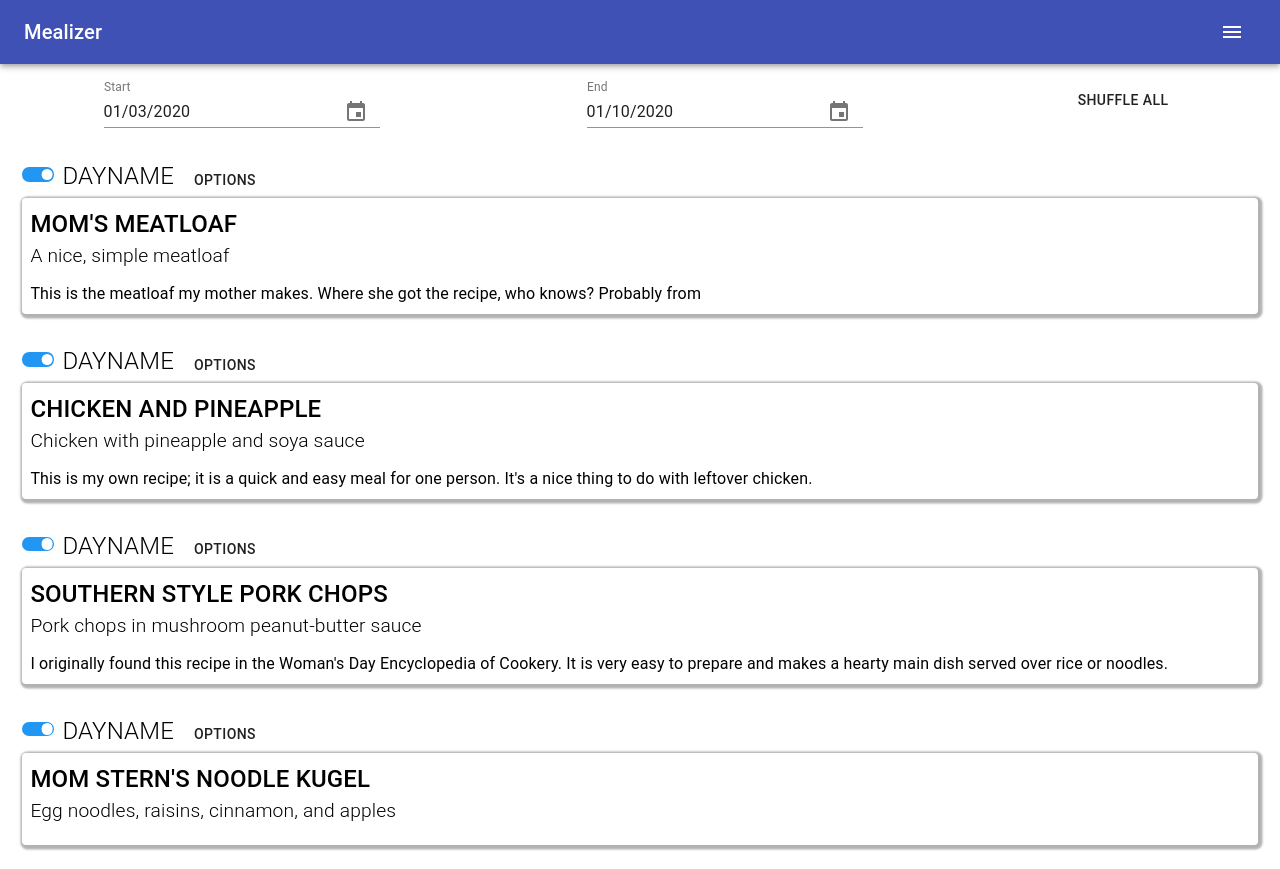
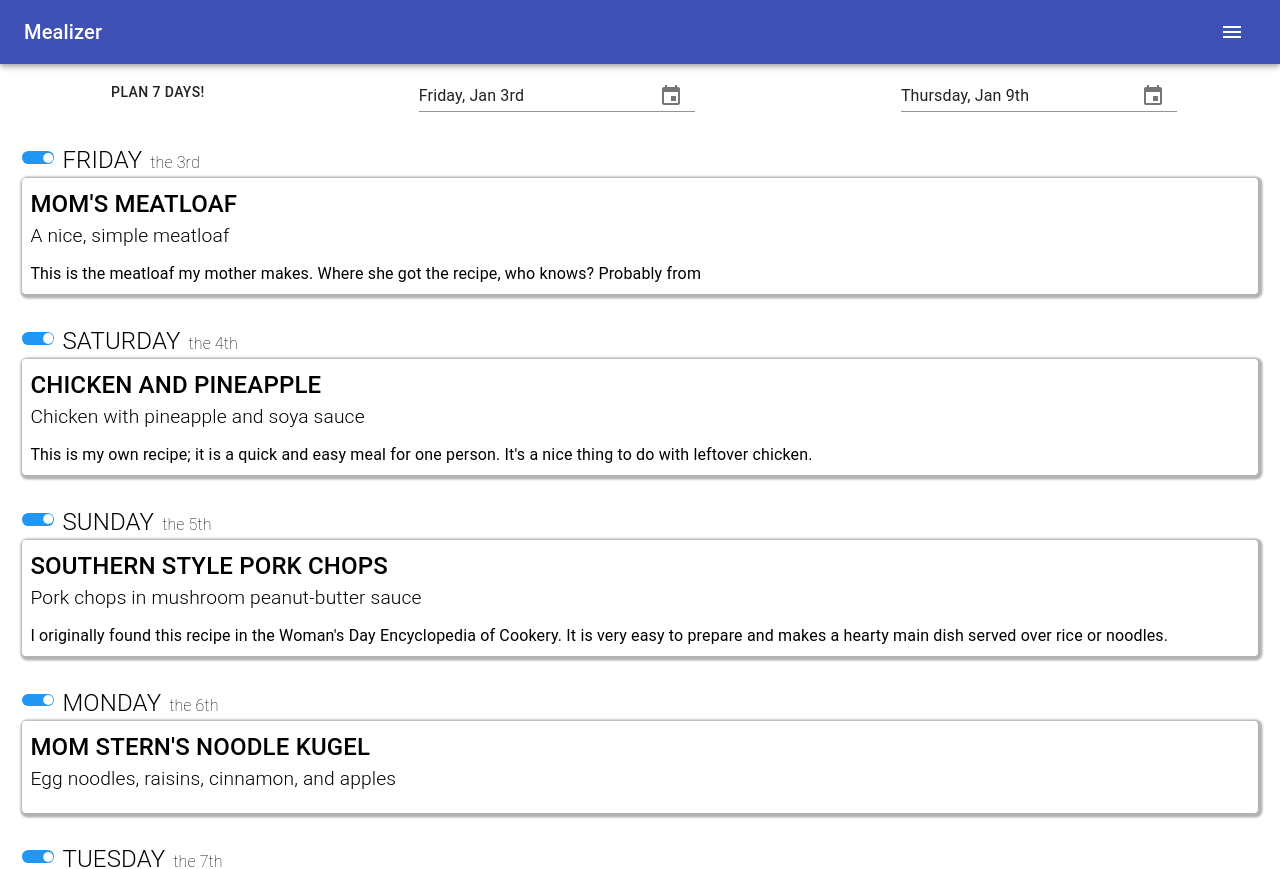
Before and after one commit to mfowlerfinn/mealizer, a React (Create React App) app: page / in a window 1280 px wide. Shown: the top 869 px of the page. Built offline with nearby package versions, Linux system fonts and the light colour scheme.

Commit message:
date range

```diff
--- a/src/components/OptionBar.js
+++ b/src/components/OptionBar.js
@@ -1,22 +1,32 @@
-// import 'date-fns';
 import React, { useEffect } from "react";
 import Grid from "@material-ui/core/Grid";
 import DateFnsUtils from "@date-io/date-fns";
 import Button from "@material-ui/core/Button";
 import {
   MuiPickersUtilsProvider,
-  KeyboardTimePicker,
   KeyboardDatePicker
 } from "@material-ui/pickers";
+import { startOfToday, addDays, differenceInDays } from "date-fns";
+import { useGlobalState } from "../context/LocalState";
 
 export default function OptionBar({ shuffle }) {
+  const {
+    options,
+    setOptions,
+    menuIndex,
+    setMenuIndex,
+    menuObject,
+    setMenuObject
+  } = useGlobalState();
 
-  const today = new Date();
-  const endDay = new Date();
+  let weekLength = 7;
 
-  endDay.setDate(today.getDate() + 7);
+  const today = new Date(startOfToday());
+  const endDay = new Date(addDays(startOfToday(), weekLength - 1));
+
   const [startDate, setStartDate] = React.useState(today);
   const [endDate, setEndDate] = React.useState(endDay);
+  const [days, setDays] = React.useState(weekLength);
 
   const handleStartDateChange = date => {
     setStartDate(date);
@@ -26,17 +36,25 @@ export default function OptionBar({ shuffle }) {
   };
 
   useEffect(() => {
-    console.log({ startDate, endDate });
+    const dateDifference = differenceInDays(endDate, startDate) + 1;
+    setDays(dateDifference);
   }, [startDate, endDate]);
+
+  useEffect(() => {
+    console.log(`days to plan: ${days}`);
+
+    setOptions({ days: days, startDate: startDate });
+  }, [days]);
 
   return (
     <MuiPickersUtilsProvider utils={DateFnsUtils}>
       <Grid container justify="space-around">
+        <Button onClick={shuffle}>Plan {days} days!</Button>
         <KeyboardDatePicker
           margin="normal"
           id="date-picker-dialog"
-          label="Start"
-          format="MM/dd/yyyy"
+          //label="Start"
+          format="eeee, MMM do"
           value={startDate}
           onChange={handleStartDateChange}
           KeyboardButtonProps={{
@@ -46,15 +64,14 @@ export default function OptionBar({ shuffle }) {
         <KeyboardDatePicker
           margin="normal"
           id="date-picker-dialog"
-          label="End"
-          format="MM/dd/yyyy"
+          //label="End"
+          format="eeee, MMM do"
           value={endDate}
           onChange={handleEndDateChange}
           KeyboardButtonProps={{
             "aria-label": "change date"
           }}
         />
-        <Button onClick={shuffle}>Shuffle All</Button>
       </Grid>
     </MuiPickersUtilsProvider>
   );
--- a/src/components/Switch.js
+++ b/src/components/Switch.js
@@ -9,6 +9,7 @@ export default function Switch({ isOn, handleToggle, index }) {
           type="checkbox"
           checked={isOn}
           name={`${index}`}
+          onChange={() => null}
         />
         <span
           onClick={() => handleToggle(index)}
--- a/src/components/switch.css
+++ b/src/components/switch.css
@@ -4,7 +4,7 @@
   /* top: 0.2em; */
   /* align-self: center; */
   --switch-width: 2em;
-  --switch-height: 0.9em;
+  --switch-height: 0.8em;
   --slider-dot-size: 0.8; /* in percent of slider height */
   margin-right: 0.5em;
   position: relative;
--- a/src/context/LocalState.js
+++ b/src/context/LocalState.js
@@ -1,6 +1,9 @@
 import React, { createContext, useState, useContext, useReducer } from "react";
-import { menuReducer, dayReducer } from "./reducers";
-import { restoreArrayFromLocal, saveArrayToLocal } from "../static/Helpers";
+import { menuReducer, optionsReducer } from "./reducers";
+import { restoreArrayFromLocal } from "../static/Helpers";
+import { startOfToday } from "date-fns";
+
+const today = startOfToday();
 
 const LocalStateContext = createContext();
 
@@ -10,29 +13,18 @@ const dataStructure = {
   weeks: 1,
   days: 7,
   servings: 2,
-  startDay: 0
+  startDate: today
 };
-
-const days = [
-  { day: 0, value: true },
-  { day: 1, value: true },
-  { day: 2, value: true },
-  { day: 3, value: true },
-  { day: 4, value: true },
-  { day: 5, value: true },
-  { day: 6, value: true }
-];
 
 const menuStructure = [];
 
 function StateProvider({ children }) {
-  const [options, setOptions] = useState(dataStructure);
+  const [options, setOptions] = useReducer(optionsReducer, dataStructure);
   const [menuIndex, setMenuIndex] = useState(menuStructure);
   const [menuObject, setMenuObject] = useReducer(
     menuReducer,
     restoreArrayFromLocal("menu")
   );
-  const [activeDays, setActiveDays] = useReducer(dayReducer, days);
 
   return (
     <LocalStateProvider
@@ -41,8 +33,6 @@ function StateProvider({ children }) {
         setOptions,
         menuIndex,
         setMenuIndex,
-        activeDays,
-        setActiveDays,
         menuObject,
         setMenuObject
       }}
--- a/src/context/reducers.js
+++ b/src/context/reducers.js
@@ -1,5 +1,7 @@
 import { arrayOfRandomNumbers } from "../static/Helpers";
 import Data from "../static/data.json";
+
+import { add, format } from "date-fns";
 
 export const SET_SERVINGS = "SERVINGS";
 export const SET_MENU_FOR_DAY = "MENU_FOR_DAY";
@@ -16,8 +18,9 @@ const setServings = (menuId, servings, state) => {
 
 const toggleDay = (day, bool, state) => {
   let newArr = state.map(item => {
-    if (item.day === day) {
-      return { day: day, value: bool };
+    if (item.index === day) {
+      item.planDay = bool;
+      return item;
     } else {
       return item;
     }
@@ -25,24 +28,32 @@ const toggleDay = (day, bool, state) => {
   return newArr;
 };
 
-const getMeals = (numberOfMeals, state) => {
+const getMeals = (numberOfMeals, startDate, state) => {
   let indexRange = Data.recipes.length;
   let arrayIndex = arrayOfRandomNumbers(numberOfMeals, indexRange);
   let menuArray = arrayIndex.map((val, index) => {
+    let date = add(startDate, { days: index });
     let mObj = Data.recipes[val];
-    mObj.day = index;
+    mObj.date = date;
+    let dayName = format(date, "eeee");
+    mObj.dayName = dayName;
+    let dayOfMonth = format(date, "do");
+    mObj.dayOfMonth = dayOfMonth;
+    let dayOfWeek = format(date, "e");
+    mObj.dayOfWeek = dayOfWeek;
+    mObj.planDay = true;
+    mObj.index = index;
     return mObj;
   });
   return menuArray;
 };
 
-export const dayReducer = (state, action) => {
-  switch (action.type) {
-    case DAY_IS_ACTIVE:
-      return toggleDay(action.day, action.bool, state);
-    default:
-      return state;
-  }
+export const optionsReducer = (state, action) => {
+  let newOptions = {
+    ...state,
+    ...action
+  };
+  return newOptions;
 };
 
 export const menuReducer = (state, action) => {
@@ -52,7 +63,9 @@ export const menuReducer = (state, action) => {
     case SET_MENU_FOR_DAY:
       return;
     case PLAN_MEALS:
-      return getMeals(action.numberOfMeals, state);
+      return getMeals(action.numberOfMeals, action.startDate, state);
+    case DAY_IS_ACTIVE:
+      return toggleDay(action.day, action.bool, state);
     default:
       return state;
   }
--- a/src/index.css
+++ b/src/index.css
@@ -13,11 +13,7 @@ code {
 }
 
 .day-container {
-  /* color: green; */
-  /* border: 1px solid green; */
   margin: 1em;
-  /* background-color: beige; */
-  /* padding: 1em; */
   padding: 0.4em;
   font-size: 1rem;
   font-family: "Roboto", "Helvetica", "Arial", sans-serif;
@@ -28,17 +24,17 @@ code {
 
 .day-title {
   display: inline-block;
-  /* border: 1px solid green; */
   font-size: 1.5em;
   font-weight: 300;
   text-transform: uppercase;
-  margin-right: 0.5em;
-  /* width: 100%;
-  height: 100%; */
   text-align: center;
-  /* border-bottom: 1px solid black; */
-  /* margin: 0;
-  margin-bottom: 0.5em; */
+}
+
+.day-date {
+  font-size: 1em;
+  font-weight: 200;
+  margin-right: 1em;
+  margin-left: 0.5em;
 }
 
 .day-options {
@@ -47,39 +43,27 @@ code {
 }
 
 .recipe-card {
-  /* color: green; */
-  /* border: 1px solid red; */
   padding: 0.5em;
   border-radius: 4px;
   box-shadow: 1.5px 1.5px 2px 3px rgba(0, 0, 0, 0.3);
 }
 
 .recipe-title {
-  /* padding: inherit; */
   text-transform: uppercase;
   font-size: 1.5rem;
   font-weight: 500;
-  /* color: blue; */
 }
 
 .recipe-subtitle {
-  /* padding: inherit; */
   font-weight: 300;
   font-size: 1.2em;
 }
 
 .recipe-description {
   margin-top: 0.7em;
-  /* padding: inherit; */
 }
-
-/* .recipe-ingredients {
-} */
 
 .day-header {
   display: flex;
   align-items: baseline;
-  /* font-size: 2em; */
-  /* align-content: center;
-  text-align: center; */
 }
--- a/src/pages/CompileMenu.js
+++ b/src/pages/CompileMenu.js
@@ -1,17 +1,10 @@
 import React, { Fragment, useState, useEffect } from "react";
 import { useGlobalState } from "../context/LocalState";
 import { makeStyles } from "@material-ui/core/styles";
-import Card from "@material-ui/core/Card";
-import CardActions from "@material-ui/core/CardActions";
-import CardContent from "@material-ui/core/CardContent";
 import Button from "@material-ui/core/Button";
-import Typography from "@material-ui/core/Typography";
-import Checkbox from "@material-ui/core/Checkbox";
-import { FormControlLabel, Hidden } from "@material-ui/core";
-import Data from "../static/data.json";
 import Switch from "../components/Switch";
 import { PLAN_MEALS, DAY_IS_ACTIVE } from "../context/reducers";
-import { restoreArrayFromLocal, saveArrayToLocal } from "../static/Helpers";
+import { saveArrayToLocal } from "../static/Helpers";
 import MenuAppBar from "../components/MenuAppBar";
 import OptionBar from "../components/OptionBar";
 
@@ -55,8 +48,6 @@ export default function CompileMenu() {
     setOptions,
     menuIndex,
     setMenuIndex,
-    activeDays,
-    setActiveDays,
     menuObject,
     setMenuObject
   } = useGlobalState();
@@ -64,10 +55,6 @@ export default function CompileMenu() {
   useEffect(() => {
     saveArrayToLocal(menuObject, "menu");
   }, [menuObject]);
-
-  useEffect(() => {
-    saveArrayToLocal(activeDays, "activeDays");
-  }, [activeDays]);
 
   let day = options.startDay;
   let recipeCards = [];
@@ -77,16 +64,15 @@ export default function CompileMenu() {
   const classes = useStyles();
 
   function handleSwitch(index) {
-    let newVal = !activeDays[index].value;
-    setActiveDays({ type: DAY_IS_ACTIVE, day: index, bool: newVal });
+    let newVal = !menuObject[index].planDay;
+    setMenuObject({ type: DAY_IS_ACTIVE, day: index, bool: newVal });
   }
 
   const CardConstructor = () => {
     return (
       <div>
         {menuObject.map((meal, index) => {
-          let dayState = activeDays[index].value;
-
+          let dayState = menuObject[index].planDay;
           return (
             <div className="day-container" key={index}>
               <div className="day-header">
@@ -95,9 +81,10 @@ export default function CompileMenu() {
                   handleToggle={handleSwitch}
                   index={index}
                 />
-                <div className="day-title">dayname</div>
+                <div className="day-title">{meal.dayName}</div>
+                <div className="day-date">the {meal.dayOfMonth}</div>
                 <div className={dayState ? "day-options" : classes.hide}>
-                  <Button>options</Button>
+                  {/*<Button>options</Button>*/}
                 </div>
               </div>
 
@@ -121,7 +108,11 @@ export default function CompileMenu() {
   };
 
   const shuffle = () => {
-    setMenuObject({ type: PLAN_MEALS, numberOfMeals: options.days });
+    setMenuObject({
+      type: PLAN_MEALS,
+      numberOfMeals: options.days,
+      startDate: options.startDate
+    });
   };
 
   useEffect(() => {
--- a/src/pages/Menu.js
+++ b/src/pages/Menu.js
@@ -1,24 +1,6 @@
 import React, { Fragment, useEffect } from "react";
 import { useGlobalState } from "../context/LocalState";
 import MenuAppBar from "../components/MenuAppBar";
-
-let plannedMeals = false;
-let meals = [];
-
-const getLocal = () => {
-  let item = "final";
-  if (localStorage.getItem(item)) {
-    let storedString = localStorage.getItem(item);
-    meals = JSON.parse(storedString);
-    // console.log(meals);
-    plannedMeals = true;
-    // return storedArray;
-  } else {
-    plannedMeals = false;
-  }
-};
-
-//get compiled menu from state or database?
 
 const GetMenu = () => {
   // getLocal();
```
